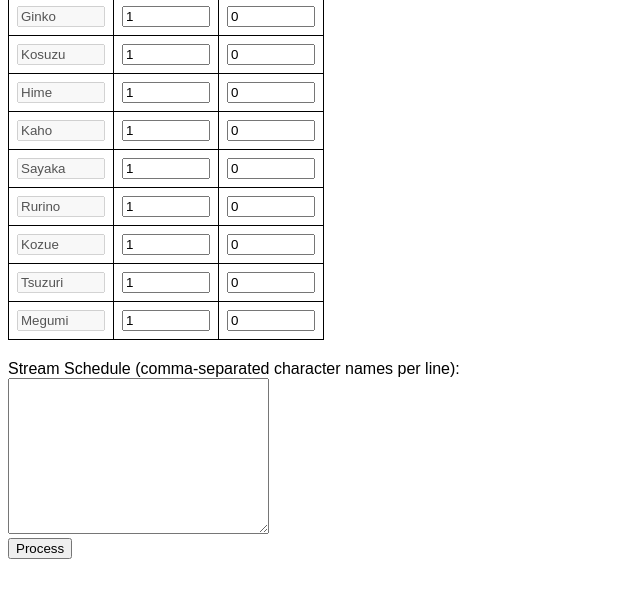
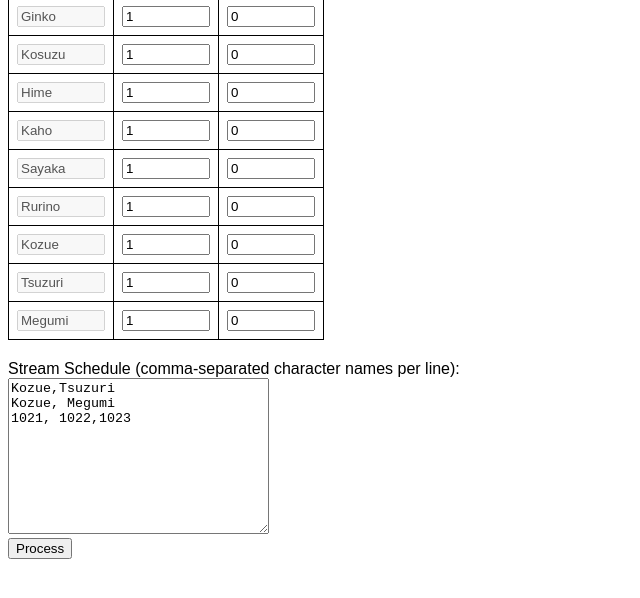
Before and after one commit to eaglescommander/star-distributor, a plain HTML site: page index.html in a window 1280 px wide. Shown: the part 118-716 px from the top of the page, without its empty margins (0-640 px from the left). Drawn offline with Linux system fonts and the light colour scheme.

Commit message:
Add example streamInput

```diff
--- a/index.html
+++ b/index.html
@@ -250,7 +250,9 @@
 
     <label for="streamInput">Stream Schedule (comma-separated character names per line):</label>
     <br>
-    <textarea id="streamInput" rows="10" cols="30"></textarea>
+    <textarea id="streamInput" rows="10" cols="30">Kozue,Tsuzuri
+Kozue, Megumi
+1021, 1022,1023</textarea>
     <br>
     <button id="process">Process</button>
     <pre id="output"></pre>
```
